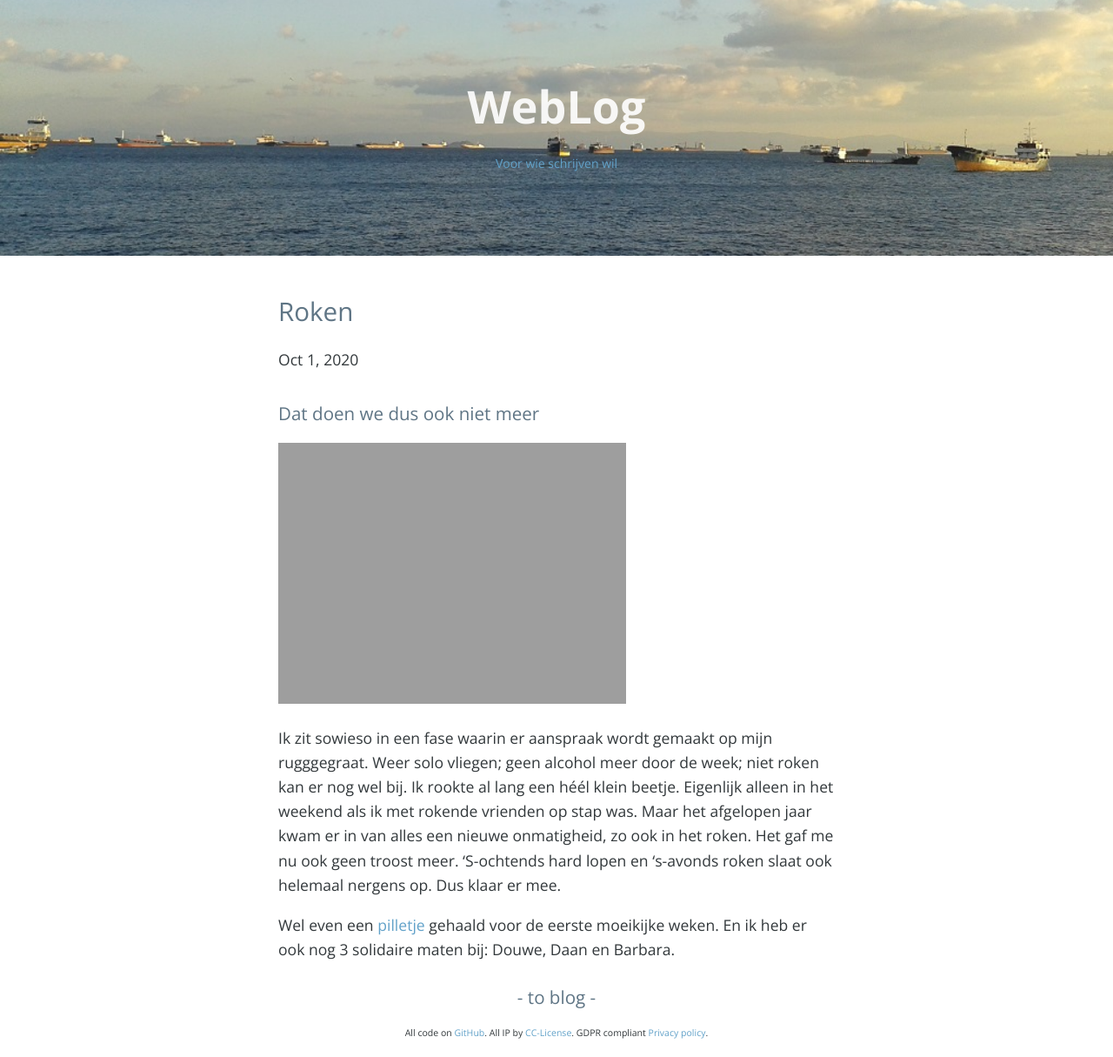
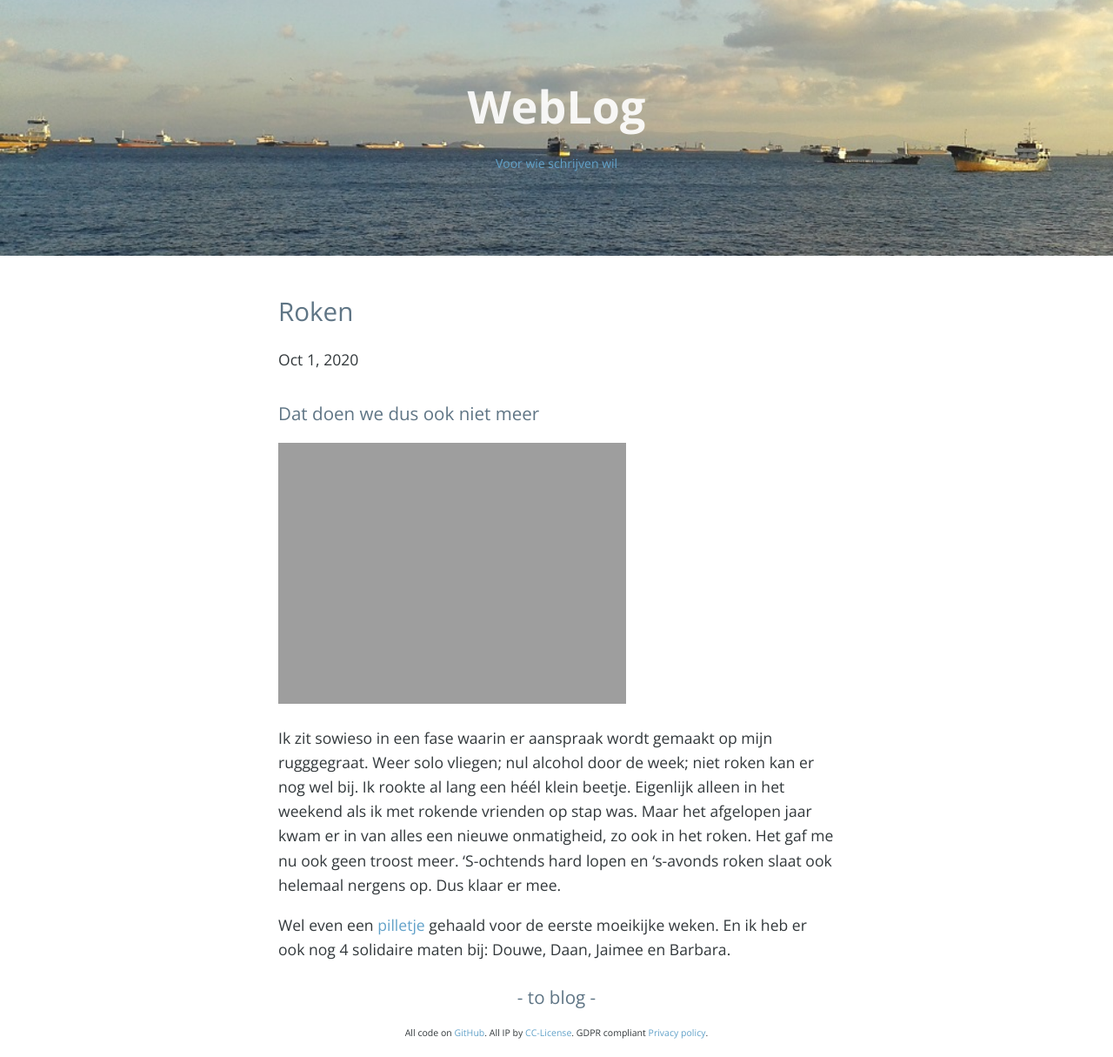
Before and after one commit to fprisse/Weblog, a Jekyll site: the page built from _posts/2020-10-01-roken.md, in a window 1280 px wide. Shown: the whole page at 87% size. Built offline with Jekyll 4.4.1, drawn with Linux system fonts in a browser that asks for light colours; nearby versions of some CDN libraries; comment, search, counter and statistics services are not loaded.

Commit message:
Update 2020-10-01-roken.md

```diff
--- a/_posts/2020-10-01-roken.md
+++ b/_posts/2020-10-01-roken.md
@@ -10,8 +10,8 @@ categories: Gezondheid
 ![roken]({{ site.url }}/assets/roken.png)
 
 Ik zit sowieso in een fase waarin er aanspraak wordt gemaakt op mijn rugggegraat. Weer solo vliegen;
-geen alcohol meer door de week; niet roken kan er nog wel bij.
+nul alcohol door de week; niet roken kan er nog wel bij.
 Ik rookte al lang een héél klein beetje. Eigenlijk alleen in het weekend als ik met rokende vrienden op stap was.
 Maar het afgelopen jaar kwam er in van alles een nieuwe onmatigheid, zo ook in het roken. Het gaf me nu ook geen troost meer. 'S-ochtends hard lopen en 's-avonds roken slaat ook helemaal nergens op. Dus klaar er mee.
 
-Wel even een [pilletje](https://www.farmacotherapeutischkompas.nl/bladeren/preparaatteksten/v/varenicline)  gehaald voor de eerste moeikijke weken. En ik heb er ook nog 3 solidaire maten bij: Douwe, Daan en Barbara.
+Wel even een [pilletje](https://www.farmacotherapeutischkompas.nl/bladeren/preparaatteksten/v/varenicline) gehaald voor de eerste moeikijke weken. En ik heb er ook nog 4 solidaire maten bij: Douwe, Daan, Jaimee en Barbara.
```
